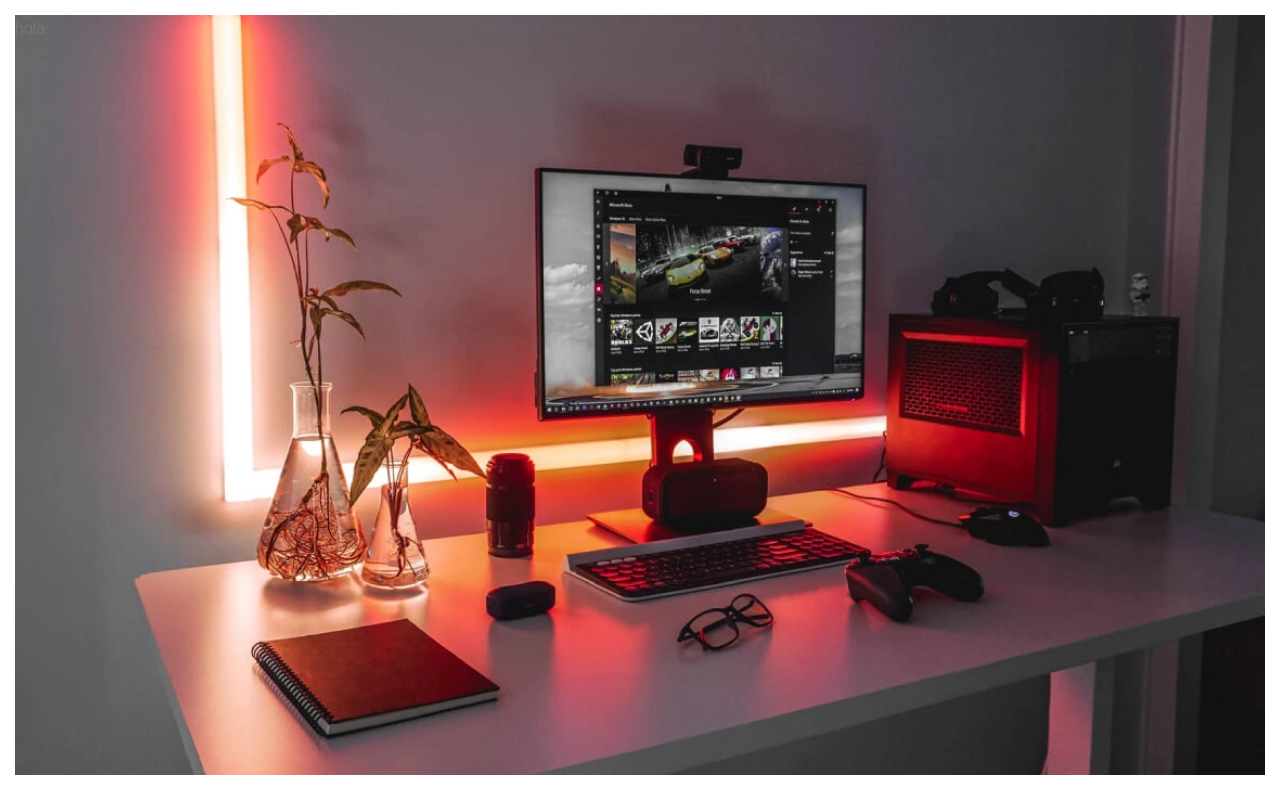
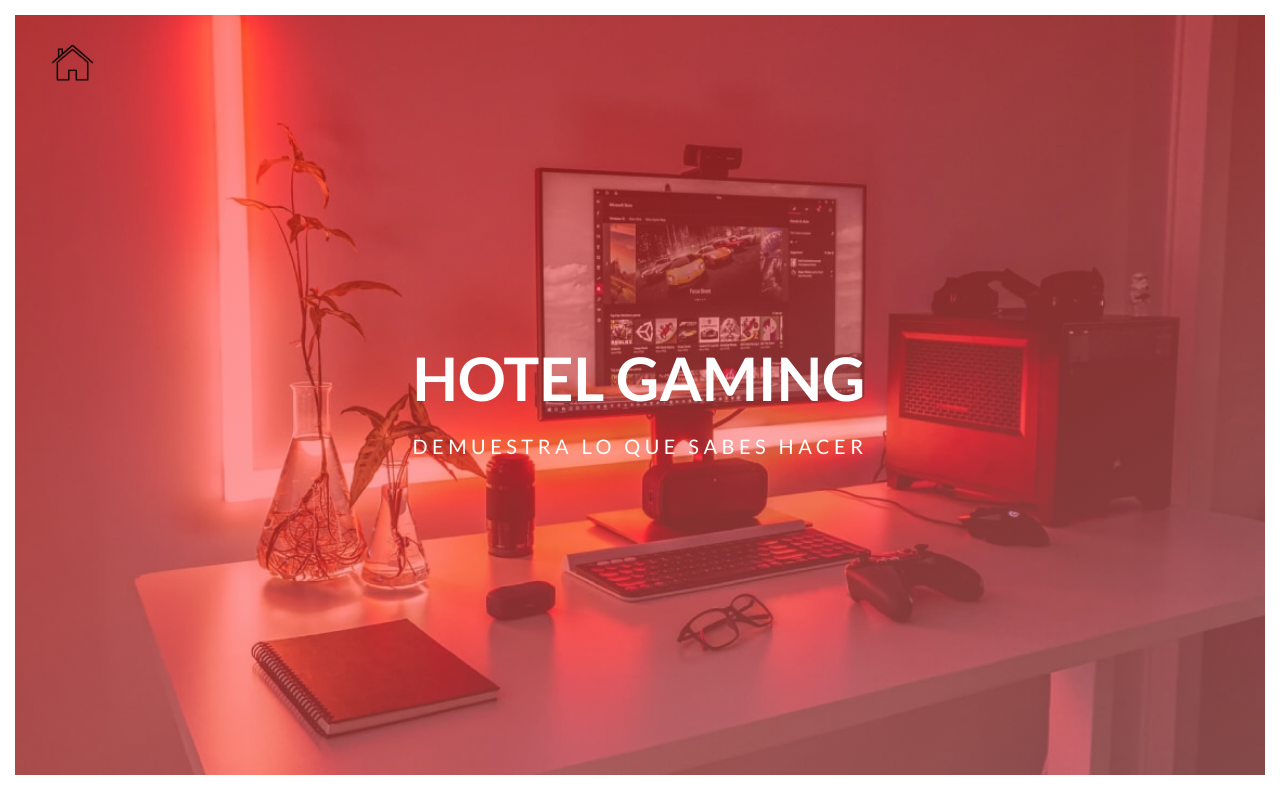
Before and after one commit to Asieertxo/Hotel, a website: page index.html in a window 1280 px wide. Drawn offline with Linux system fonts and the light colour scheme.

Commit message:
Fondo titulo y logo

```diff
--- a/index.html
+++ b/index.html
@@ -14,8 +14,20 @@
 
 <body>
     <header class="header">
-            hola
+            <div class="logo-box">
+                <img src="img/logo.png" class="logo">
+            </div>
+
+            <div class="caja-texto">
+                <h1 class="header-titulo">
+                    <span class="header-titulo-principal">Hotel Gaming</span>
+                    <span class="header-titulo-secunadario">demuestra lo que sabes hacer</span>
+                </h1>
+            </div>
     </header>
+
+
+
 </body>
 
 </html>
--- a/sass/main.scss
+++ b/sass/main.scss
@@ -5,7 +5,7 @@
 }
 
 body{
-    font-family: sans-serif;
+    font-family: 'Lato', sans-serif;
     font-weight: 400;
     font-size: 16px;
     line-height: 1.7;
@@ -15,7 +15,60 @@ body{
 
 .header{
     height: 95vh;
-    background-image: url('../img/portada.jpg');
+    background-image: linear-gradient(to right bottom, rgba(255, 0, 0, 0.5), rgba(248, 130, 130, 0.5)), url('../img/portada.jpg');
     background-size: cover;
     background-position: top;
+    position: relative;
 }
+
+
+
+.logo-box{
+    position: absolute;
+    top: 20px;
+    left: 30px;
+    animation-name: moverIzq;
+    animation-duration: 2s;
+}
+.logo{
+    height: 55px;
+}
+
+
+
+.caja-texto{
+    position: absolute;
+    top: 50%;
+    left: 50%;
+    transform: translate(-50%, -50%);
+
+}
+.header-titulo{
+    color: #fff;
+    text-transform: uppercase;
+    animation-name: moverIzq;
+    animation-duration: 2s;
+}
+.header-titulo-principal{
+    display: block;
+    font-size: 60px;
+    font-weight: 700;
+}
+.header-titulo-secunadario{
+    display: block;
+    font-size: 20px;
+    font-weight: 400;
+    letter-spacing: 4.5px;
+}
+
+
+@keyframes moverIzq {
+    0%{
+        opacity: 0;
+        transform: translateY(-500px);
+    }
+    100%{
+        opacity: 1;
+        transform: translateX(0);
+    }
+}
```
Also changed, not shown: css/style.css, img/logo.png (added).
